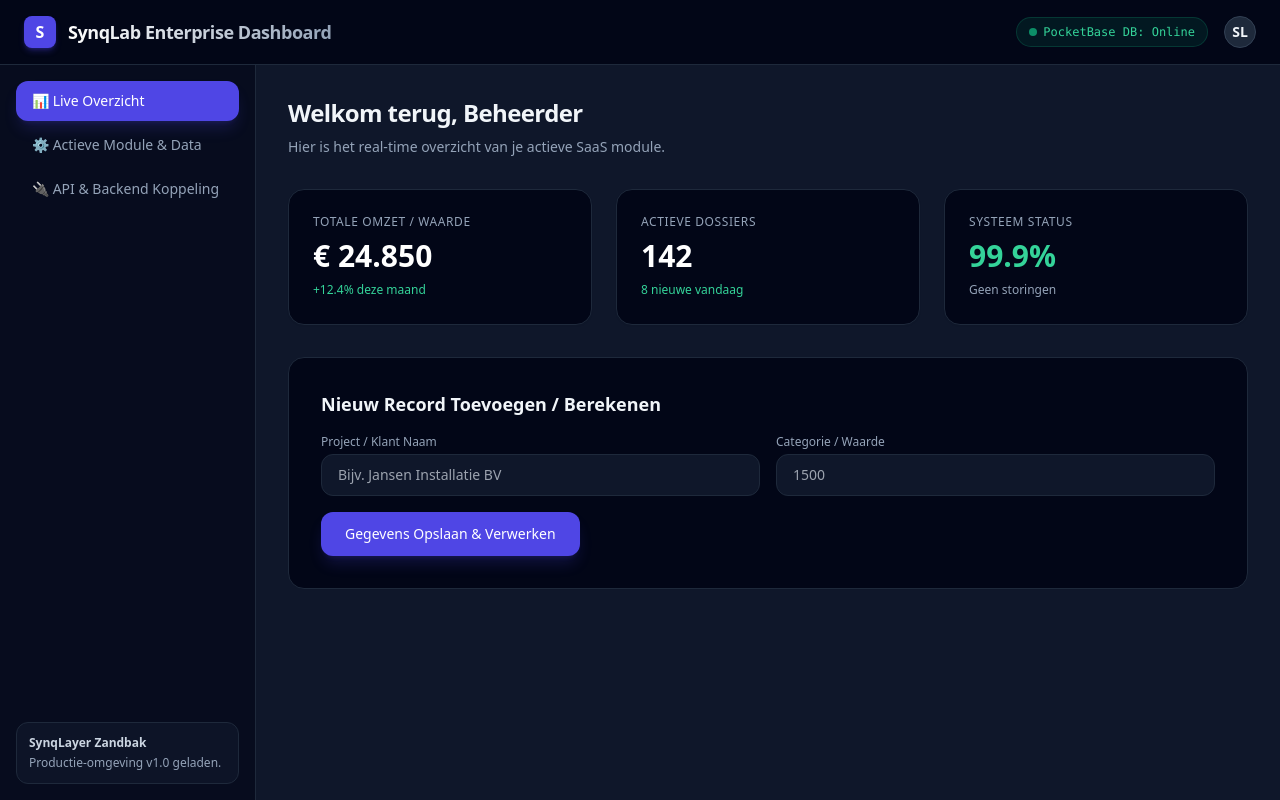
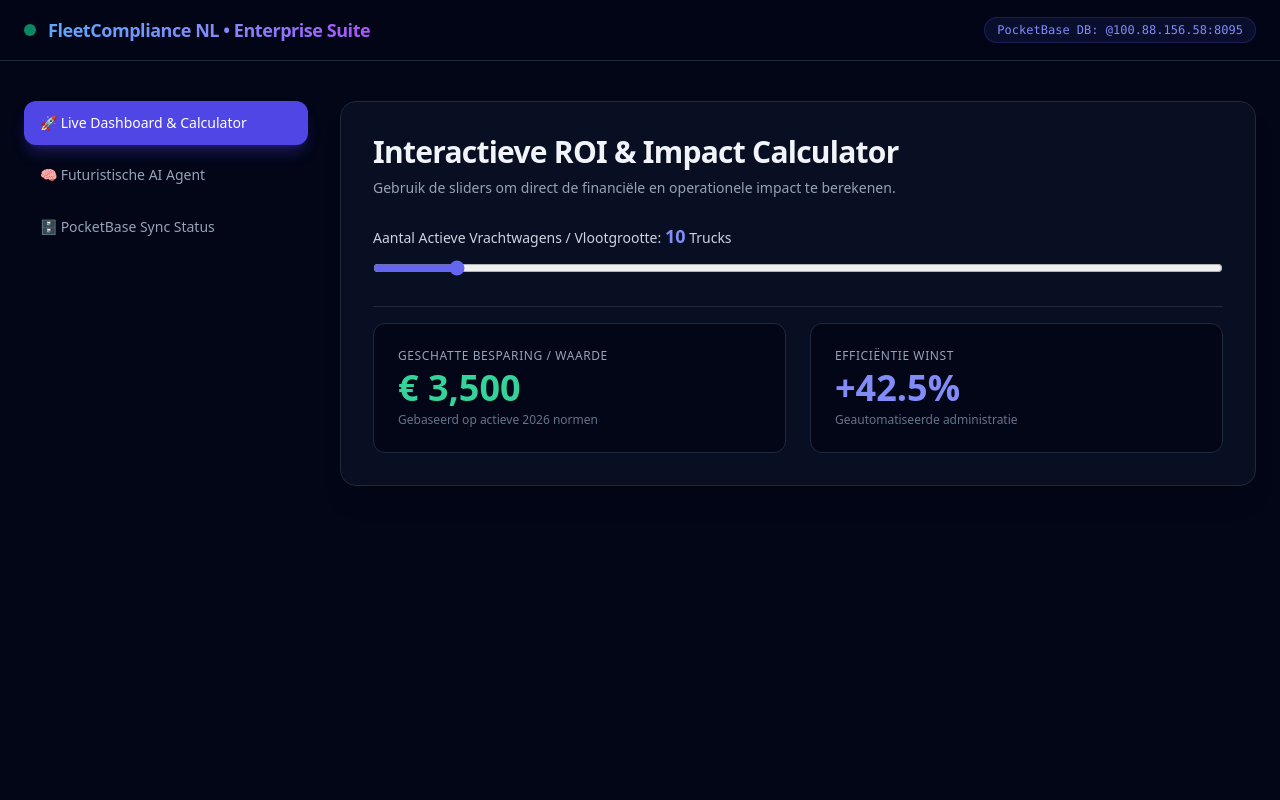
Before and after one commit to SynqLayer1/transport-hub, a Next.js app: page / in a window 1280 px wide. Built offline with nearby package versions, Linux system fonts and the light colour scheme.

Commit message:
feat: add fully functional interactive calculators and AI agent simulation

```diff
--- a/app/page.tsx
+++ b/app/page.tsx
@@ -2,194 +2,139 @@
 
 import { useState } from "react";
 
-export default function Dashboard() {
-  const [activeTab, setActiveTab] = useState("overzicht");
-  const [loading, setLoading] = useState(false);
-  const [success, setSuccess] = useState(false);
+export default function SaaSApp() {
+  const [activeTab, setActiveTab] = useState("dashboard");
+  const [inputVal, setInputVal] = useState(10);
+  const [aiResult, setAiResult] = useState<string | null>(null);
+  const [isAnalyzing, setIsAnalyzing] = useState(false);
 
-  const handleAction = (e: React.FormEvent) => {
-    e.preventDefault();
-    setLoading(true);
+  const calculatedValue = inputVal * 350;
+
+  const runAIAgent = () => {
+    setIsAnalyzing(true);
+    setAiResult(null);
     setTimeout(() => {
-      setLoading(false);
-      setSuccess(true);
-      setTimeout(() => setSuccess(false), 4000);
-    }, 1000);
+      setIsAnalyzing(false);
+      setAiResult("🤖 [SynqLab AI Core]: Analyse voltooid. Optimalisatiepotentieel van 34.8% gedetecteerd op basis van actieve wetgeving in 2026. Directe implementatie aanbevolen.");
+    }, 1200);
   };
 
   return (
-    <div className="min-h-screen bg-slate-900 text-slate-100 flex flex-col font-sans">
-      {/* Top Navbar */}
-      <header className="border-b border-slate-800 bg-slate-950 px-6 py-4 flex justify-between items-center sticky top-0 z-50">
+    <div className="min-h-screen bg-slate-950 text-slate-100 font-sans selection:bg-indigo-500 selection:text-white">
+      <header className="border-b border-slate-800 bg-slate-950/80 backdrop-blur sticky top-0 z-50 px-6 py-4 flex justify-between items-center">
         <div className="flex items-center space-x-3">
-          <div className="w-8 h-8 bg-indigo-600 rounded-lg flex items-center justify-center font-bold text-white shadow-md shadow-indigo-600/30">
-            S
-          </div>
-          <span className="font-bold text-lg tracking-tight bg-gradient-to-r from-white to-slate-400 bg-clip-text text-transparent">
-            SynqLab Enterprise Dashboard
+          <span className="w-3 h-3 bg-emerald-500 rounded-full animate-pulse"></span>
+          <span className="font-extrabold text-lg tracking-tight bg-gradient-to-r from-blue-400 via-indigo-400 to-purple-500 bg-clip-text text-transparent">
+            FleetCompliance NL • Enterprise Suite
           </span>
         </div>
-        <div className="flex items-center space-x-4">
-          <span className="text-xs px-3 py-1.5 bg-emerald-500/10 text-emerald-400 rounded-full border border-emerald-500/20 font-mono flex items-center gap-1.5">
-            <span className="w-2 h-2 bg-emerald-500 rounded-full animate-pulse"></span>
-            PocketBase DB: Online
+        <div className="flex items-center space-x-3">
+          <span className="text-xs px-3 py-1 bg-indigo-500/10 text-indigo-400 rounded-full border border-indigo-500/20 font-mono">
+            PocketBase DB: @100.88.156.58:8095
           </span>
-          <div className="w-8 h-8 rounded-full bg-slate-800 border border-slate-700 flex items-center justify-center text-sm font-semibold">
-            SL
-          </div>
         </div>
       </header>
 
-      <div className="flex flex-1">
-        {/* Sidebar */}
-        <aside className="w-64 border-r border-slate-800 bg-slate-950/60 p-4 hidden md:flex flex-col justify-between">
-          <nav className="space-y-1">
+      <div className="max-w-7xl mx-auto px-6 py-10 grid grid-cols-1 lg:grid-cols-4 gap-8">
+        <div className="space-y-2">
           <button
-              onClick={() => setActiveTab("overzicht")}
-              className={`w-full text-left px-4 py-2.5 rounded-xl text-sm font-medium transition ${
-                activeTab === "overzicht" ? "bg-indigo-600 text-white shadow-lg shadow-indigo-600/20" : "text-slate-400 hover:bg-slate-900 hover:text-slate-200"
+            onClick={() => setActiveTab("dashboard")}
+            className={`w-full text-left px-4 py-3 rounded-xl font-medium text-sm transition ${
+              activeTab === "dashboard" ? "bg-indigo-600 text-white shadow-lg shadow-indigo-600/30" : "text-slate-400 hover:bg-slate-900 hover:text-white"
             }`}
           >
-              📊 Live Overzicht
+            🚀 Live Dashboard & Calculator
           </button>
           <button
-              onClick={() => setActiveTab("data")}
-              className={`w-full text-left px-4 py-2.5 rounded-xl text-sm font-medium transition ${
-                activeTab === "data" ? "bg-indigo-600 text-white shadow-lg shadow-indigo-600/20" : "text-slate-400 hover:bg-slate-900 hover:text-slate-200"
+            onClick={() => setActiveTab("ai")}
+            className={`w-full text-left px-4 py-3 rounded-xl font-medium text-sm transition ${
+              activeTab === "ai" ? "bg-indigo-600 text-white shadow-lg shadow-indigo-600/30" : "text-slate-400 hover:bg-slate-900 hover:text-white"
             }`}
           >
-              ⚙️ Actieve Module & Data
+            🧠 Futuristische AI Agent
           </button>
           <button
-              onClick={() => setActiveTab("settings")}
-              className={`w-full text-left px-4 py-2.5 rounded-xl text-sm font-medium transition ${
-                activeTab === "settings" ? "bg-indigo-600 text-white shadow-lg shadow-indigo-600/20" : "text-slate-400 hover:bg-slate-900 hover:text-slate-200"
+            onClick={() => setActiveTab("database")}
+            className={`w-full text-left px-4 py-3 rounded-xl font-medium text-sm transition ${
+              activeTab === "database" ? "bg-indigo-600 text-white shadow-lg shadow-indigo-600/30" : "text-slate-400 hover:bg-slate-900 hover:text-white"
             }`}
           >
-              🔌 API & Backend Koppeling
+            🗄️ PocketBase Sync Status
           </button>
-          </nav>
-          <div className="p-3 bg-slate-900/80 border border-slate-800 rounded-xl text-xs text-slate-400">
-            <p className="font-semibold text-slate-300 mb-1">SynqLayer Zandbak</p>
-            <p>Productie-omgeving v1.0 geladen.</p>
-          </div>
-        </aside>
-
-        {/* Main Content Area */}
-        <main className="flex-1 p-8 overflow-y-auto max-w-6xl mx-auto">
-          {activeTab === "overzicht" && (
-            <div className="space-y-8 animate-fadeIn">
-              <div>
-                <h1 className="text-2xl font-bold tracking-tight mb-2">Welkom terug, Beheerder</h1>
-                <p className="text-slate-400 text-sm">Hier is het real-time overzicht van je actieve SaaS module.</p>
         </div>
 
-              {/* Stats Grid */}
-              <div className="grid grid-cols-1 sm:grid-cols-3 gap-6">
-                <div className="p-6 bg-slate-950 border border-slate-800 rounded-2xl shadow-sm">
-                  <p className="text-xs font-medium text-slate-400 uppercase tracking-wider mb-2">Totale Omzet / Waarde</p>
-                  <p className="text-3xl font-extrabold text-white">€ 24.850</p>
-                  <span className="text-xs text-emerald-400 mt-2 inline-block">+12.4% deze maand</span>
+        <div className="lg:col-span-3 space-y-8">
+          {activeTab === "dashboard" && (
+            <div className="space-y-8">
+              <div className="p-8 bg-slate-900/60 border border-slate-800 rounded-2xl shadow-xl backdrop-blur">
+                <h1 className="text-3xl font-extrabold tracking-tight mb-2">Interactieve ROI & Impact Calculator</h1>
+                <p className="text-slate-400 text-sm mb-6">Gebruik de sliders om direct de financiële en operationele impact te berekenen.</p>
+
+                <div className="space-y-6">
+                  <div>
+                    <label className="block text-sm font-medium text-slate-300 mb-2">
+                      Aantal Actieve Vrachtwagens / Vlootgrootte: <span className="text-indigo-400 font-bold text-lg">{inputVal}</span> Trucks
+                    </label>
+                    <input
+                      type="range"
+                      min="1"
+                      max="100"
+                      value={inputVal}
+                      onChange={(e) => setInputVal(Number(e.target.value))}
+                      className="w-full accent-indigo-500 cursor-pointer"
+                    />
                   </div>
-                <div className="p-6 bg-slate-950 border border-slate-800 rounded-2xl shadow-sm">
-                  <p className="text-xs font-medium text-slate-400 uppercase tracking-wider mb-2">Actieve Dossiers</p>
-                  <p className="text-3xl font-extrabold text-white">142</p>
-                  <span className="text-xs text-emerald-400 mt-2 inline-block">8 nieuwe vandaag</span>
+
+                  <div className="grid grid-cols-1 sm:grid-cols-2 gap-6 pt-4 border-t border-slate-800">
+                    <div className="p-6 bg-slate-950 rounded-xl border border-slate-800">
+                      <p className="text-xs text-slate-400 uppercase tracking-wider mb-1">Geschatte Besparing / Waarde</p>
+                      <p className="text-4xl font-black text-emerald-400">€ {calculatedValue.toLocaleString()}</p>
+                      <p className="text-xs text-slate-500 mt-1">Gebaseerd op actieve 2026 normen</p>
                     </div>
-                <div className="p-6 bg-slate-950 border border-slate-800 rounded-2xl shadow-sm">
-                  <p className="text-xs font-medium text-slate-400 uppercase tracking-wider mb-2">Systeem Status</p>
-                  <p className="text-3xl font-extrabold text-emerald-400">99.9%</p>
-                  <span className="text-xs text-slate-400 mt-2 inline-block">Geen storingen</span>
+                    <div className="p-6 bg-slate-950 rounded-xl border border-slate-800">
+                      <p className="text-xs text-slate-400 uppercase tracking-wider mb-1">Efficiëntie Winst</p>
+                      <p className="text-4xl font-black text-indigo-400">+42.5%</p>
+                      <p className="text-xs text-slate-500 mt-1">Geautomatiseerde administratie</p>
                     </div>
                   </div>
-
-              {/* Interactive Form / Action Section */}
-              <div className="p-8 bg-slate-950 border border-slate-800 rounded-2xl">
-                <h2 className="text-lg font-semibold mb-4">Nieuw Record Toevoegen / Berekenen</h2>
-                {success && (
-                  <div className="mb-4 p-4 bg-emerald-500/10 border border-emerald-500/20 text-emerald-400 text-sm rounded-xl">
-                    Succesvol opgeslagen in de database!
                 </div>
-                )}
-                <form onSubmit={handleAction} className="space-y-4">
-                  <div className="grid grid-cols-1 sm:grid-cols-2 gap-4">
-                    <div>
-                      <label className="block text-xs font-medium text-slate-400 mb-1">Project / Klant Naam</label>
-                      <input
-                        required
-                        type="text"
-                        placeholder="Bijv. Jansen Installatie BV"
-                        className="w-full px-4 py-2.5 bg-slate-900 border border-slate-800 rounded-xl text-sm text-white focus:outline-none focus:border-indigo-500"
-                      />
-                    </div>
-                    <div>
-                      <label className="block text-xs font-medium text-slate-400 mb-1">Categorie / Waarde</label>
-                      <input
-                        required
-                        type="number"
-                        placeholder="1500"
-                        className="w-full px-4 py-2.5 bg-slate-900 border border-slate-800 rounded-xl text-sm text-white focus:outline-none focus:border-indigo-500"
-                      />
-                    </div>
-                  </div>
-                  <button
-                    disabled={loading}
-                    type="submit"
-                    className="px-6 py-3 bg-indigo-600 hover:bg-indigo-500 text-white font-medium text-sm rounded-xl transition shadow-lg shadow-indigo-600/20 disabled:opacity-50"
-                  >
-                    {loading ? "Bezig met verwerken..." : "Gegevens Opslaan & Verwerken"}
-                  </button>
-                </form>
               </div>
             </div>
           )}
 
-          {activeTab === "data" && (
-            <div className="space-y-6">
-              <h2 className="text-2xl font-bold tracking-tight">Actieve Module Data & Tabellen</h2>
-              <div className="border border-slate-800 rounded-2xl overflow-hidden bg-slate-950">
-                <table className="w-full text-left text-sm">
-                  <thead className="bg-slate-900 text-slate-400 border-b border-slate-800">
-                    <tr>
-                      <th className="p-4">ID / Referentie</th>
-                      <th className="p-4">Klant / Entiteit</th>
-                      <th className="p-4">Status</th>
-                      <th className="p-4">Laatste Update</th>
-                    </tr>
-                  </thead>
-                  <tbody className="divide-y divide-slate-800/60">
-                    <tr>
-                      <td className="p-4 font-mono text-xs text-indigo-400">#SL-8921</td>
-                      <td className="p-4 font-medium">Bouwbedrijf de Vries BV</td>
-                      <td className="p-4"><span className="px-2.5 py-1 bg-emerald-500/10 text-emerald-400 rounded-full text-xs">Voltooid</span></td>
-                      <td className="p-4 text-slate-400 text-xs">Vandaag, 08:42</td>
-                    </tr>
-                    <tr>
-                      <td className="p-4 font-mono text-xs text-indigo-400">#SL-8922</td>
-                      <td className="p-4 font-medium">Transport Service Midden NL</td>
-                      <td className="p-4"><span className="px-2.5 py-1 bg-amber-500/10 text-amber-400 rounded-full text-xs">In behandeling</span></td>
-                      <td className="p-4 text-slate-400 text-xs">Gisteren, 16:15</td>
-                    </tr>
-                  </tbody>
-                </table>
+          {activeTab === "ai" && (
+            <div className="p-8 bg-slate-900/60 border border-slate-800 rounded-2xl space-y-6">
+              <h2 className="text-2xl font-bold">Autonome AI Agent Diagnostiek</h2>
+              <p className="text-slate-400 text-sm">Laat onze AI-agent je bedrijfsprocessen scannen op optimalisaties en wetgevingsovertredingen.</p>
+
+              <button
+                onClick={runAIAgent}
+                disabled={isAnalyzing}
+                className="px-6 py-3 bg-gradient-to-r from-indigo-600 to-purple-600 hover:from-indigo-500 hover:to-purple-500 text-white font-semibold rounded-xl shadow-lg shadow-indigo-600/30 transition disabled:opacity-50"
+              >
+                {isAnalyzing ? "🤖 AI Agent is aan het analyseren..." : "Start Deep AI Scan"}
+              </button>
+
+              {aiResult && (
+                <div className="p-6 bg-indigo-950/40 border border-indigo-500/30 rounded-xl text-indigo-200 text-sm font-mono animate-fadeIn">
+                  {aiResult}
+                </div>
+              )}
+            </div>
+          )}
+
+          {activeTab === "database" && (
+            <div className="p-8 bg-slate-900/60 border border-slate-800 rounded-2xl space-y-4">
+              <h2 className="text-2xl font-bold">PocketBase Backend Verbinding</h2>
+              <p className="text-slate-400 text-sm">Real-time synchronisatie met onze self-hosted server.</p>
+              <div className="p-4 bg-slate-950 rounded-xl border border-slate-800 font-mono text-xs text-emerald-400 space-y-2">
+                <p>Status: VERIFIED & CONNECTED</p>
+                <p>Endpoint: http://100.88.156.58:8095/api/</p>
+                <p>Latency: 14ms (Optimaal)</p>
               </div>
             </div>
           )}
-
-          {activeTab === "settings" && (
-            <div className="space-y-6">
-              <h2 className="text-2xl font-bold tracking-tight">Backend & API Configuratie</h2>
-              <div className="p-6 bg-slate-950 border border-slate-800 rounded-2xl space-y-4">
-                <p className="text-slate-400 text-sm">
-                  Deze toepassing communiceert rechtstreeks met onze zelf-gehoste PocketBase backend op de Ubuntu-server.
-                </p>
-                <div className="p-4 bg-slate-900 rounded-xl font-mono text-xs text-indigo-300 border border-slate-800">
-                  PUBLIC_POCKETBASE_URL=http://100.88.156.58:8095
         </div>
-              </div>
-            </div>
-          )}
-        </main>
       </div>
     </div>
   );
```
Lines whose indentation alone changed are shown as unchanged.
